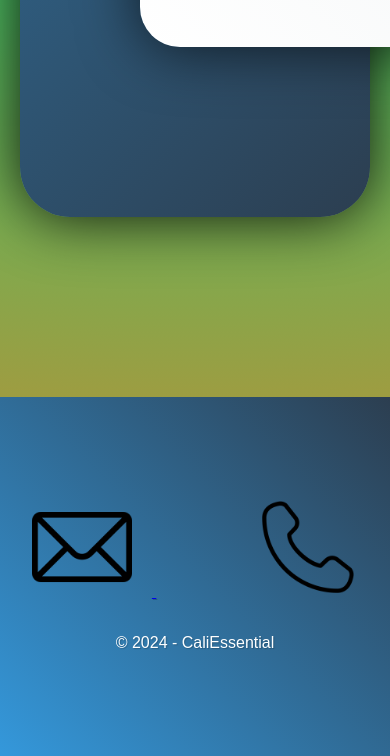
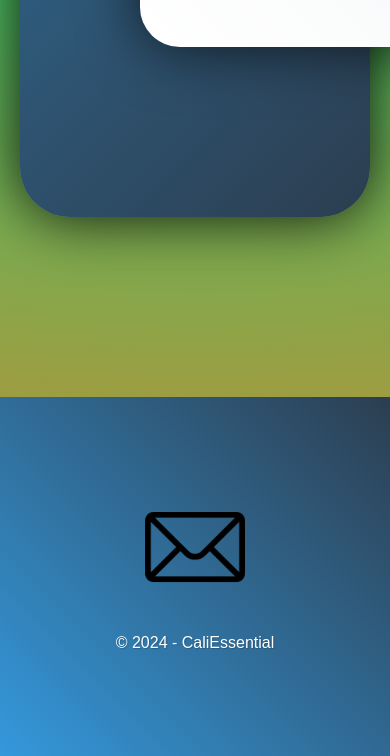
Before and after one commit to Jordismt/BodyFlex, a plain HTML site: page index.html in a window 390 px wide. Shown: the part 4725-5481 px from the top of the page. Drawn offline with Linux system fonts and the light colour scheme.

Commit message:
cambios footer

```diff
--- a/css/index.css
+++ b/css/index.css
@@ -205,14 +205,12 @@ body {
     text-decoration: underline;
 }
 
-.index_mail_img,
-.index_telf_img {
+.index_mail_img{
     width: 150px;
     height: 150px;
 }
 
-.index_mail_img:hover,
-.index_telf_img:hover {
+.index_mail_img:hover{
     width: 180px;
     height: 180px;
     opacity: 0.8;
@@ -369,8 +367,7 @@ body {
         margin: 0 20px;
     }
 
-    .index_mail_img,
-    .index_telf_img {
+    .index_mail_img {
         width: 120px;
         height: 120px;
     }
--- a/index.html
+++ b/index.html
@@ -61,13 +61,10 @@
     <footer class="index_footer" id="contact">
         <section>
 
-            <a href="mailto:jodocasol2002@gmail.com">
+            <a href="mailto:caliessential.info@gmail.com">
                 <img src="./img/img_mail.png" alt="Email" class="index_mail_img">
             </a>
-            &emsp; &emsp; &emsp; &emsp;
-            <a href="tel:620711972">
-                <img src="./img/img_telf.png" alt="Teléfono" class="index_telf_img">
-            </a>
+
         </section>
         <br>
         <p>&copy; 2024 - CaliEssential</p>
```
